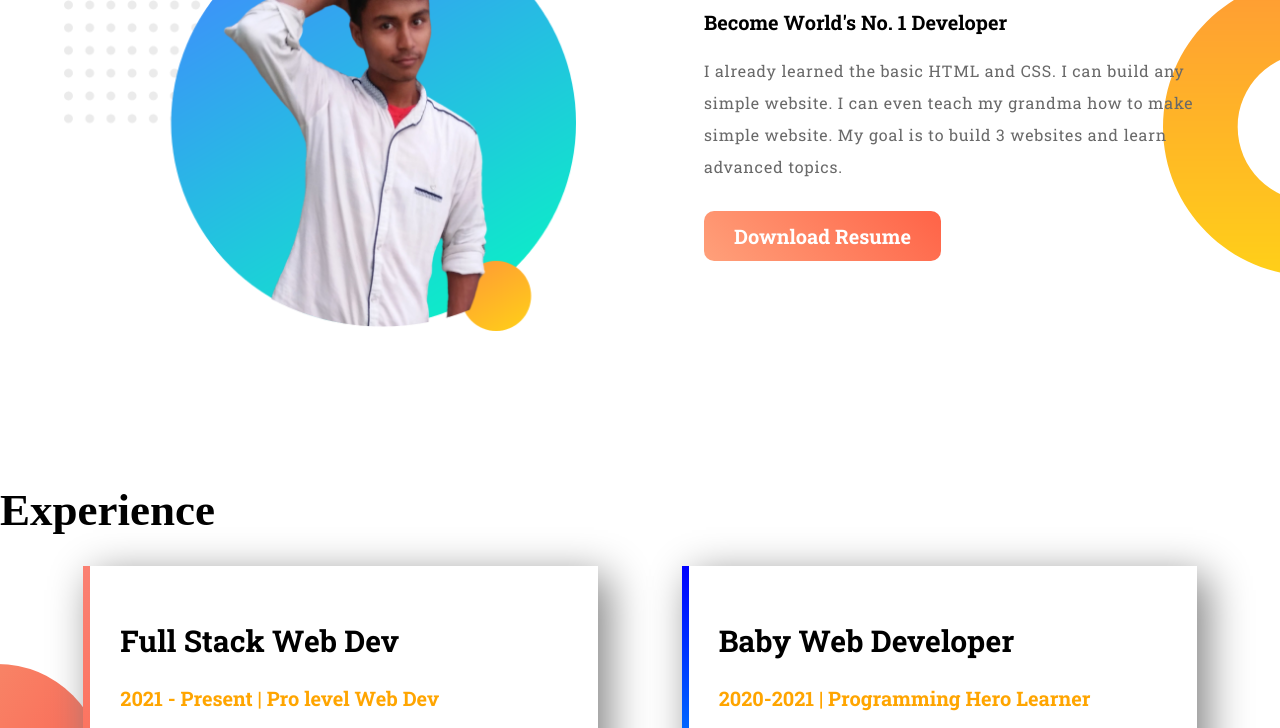
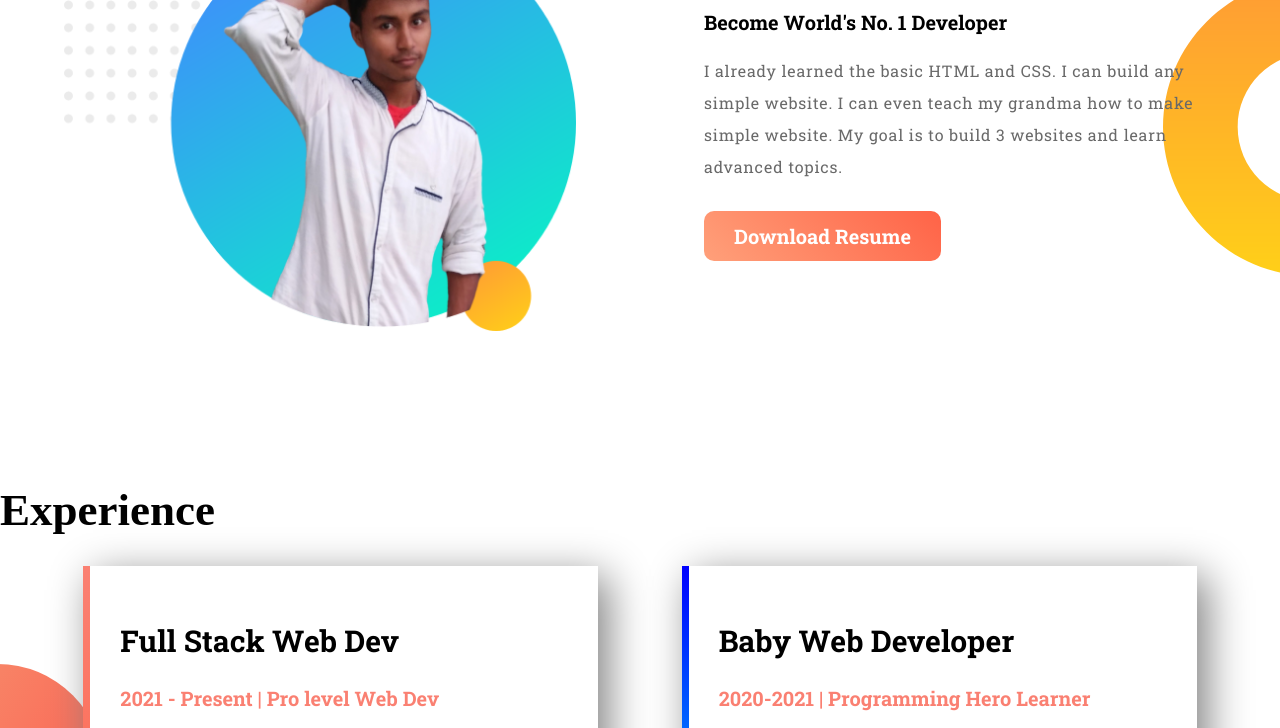
Before and after one commit to MdRabbyIslam/rabby-web-dev, a plain HTML site: page index.html in a window 1280 px wide. Shown: the part 741-1469 px from the top of the page. Drawn offline with Linux system fonts and the light colour scheme.

Commit message:
upadate11111

```diff
--- a/style.css
+++ b/style.css
@@ -63,7 +63,7 @@ TODO ---web-dev-rabby started css journey----
 }
 
 .orange-highlight {
-  color: orange;
+  color: salmon;
   font-weight: bold;
 }
 
```
